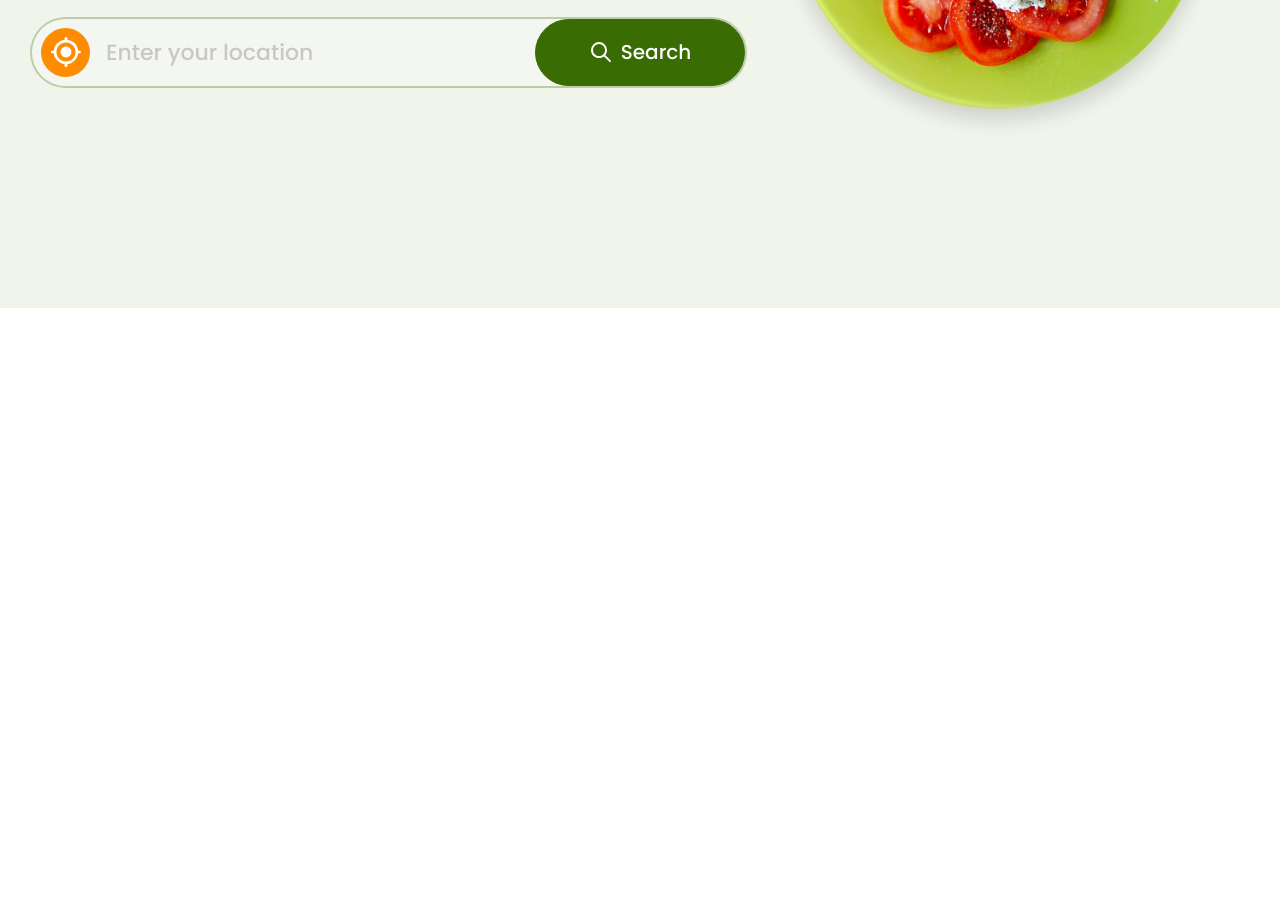
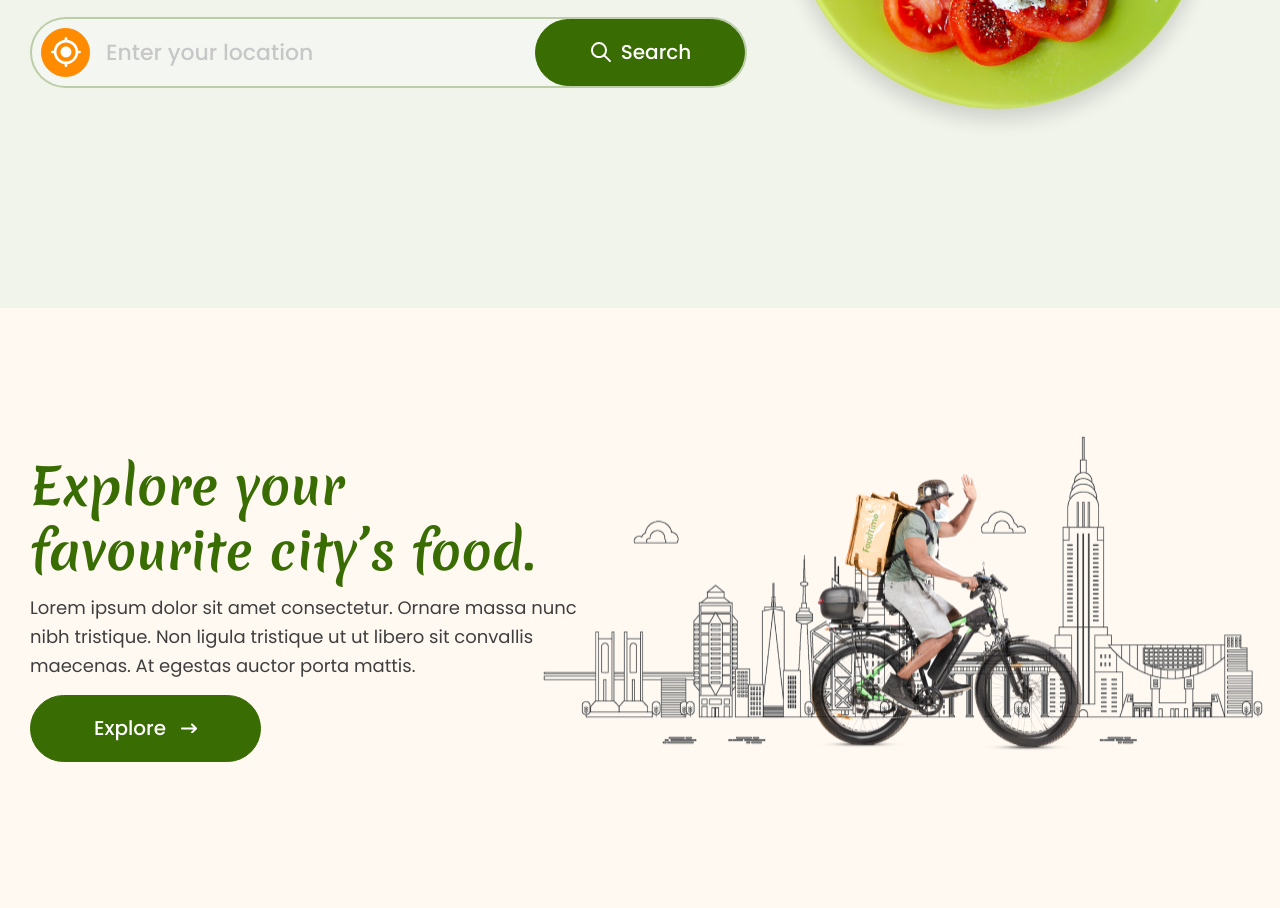
Before and after one commit to DimbCode/FoodTime, a plain HTML site: page index.html in a window 1280 px wide. Shown: the part 548-1456 px from the top of the page. Before the commit the page ends 856 px from the top, so only its background shows below. Drawn offline with Linux system fonts and the light colour scheme; files whose address does not match are found by name.

Commit message:
added explore-block

```diff
--- a/assets/sass/generalClasses.scss
+++ b/assets/sass/generalClasses.scss
@@ -133,3 +133,16 @@
     color: $primaryColor;
     margin-bottom: 27px;
 }
+
+.title-mini {
+    font-family: $secondaryFont;
+    font-weight: $bold;
+    font-size: 50px;
+    line-height: 130%;
+    color: $primaryColor;
+}
+
+.subtitle {
+    font-size: 18px;
+    line-height: 160%;
+}
--- a/assets/sass/sections/explore.scss
+++ b/assets/sass/sections/explore.scss
@@ -0,0 +1,36 @@
+// Explore Styles
+
+.explore {
+
+    min-height: 600px;
+    width: 100%;
+    justify-content: flex-start;
+    background: url("../images/explore-background.png") right center / 751px 500px no-repeat;
+    background-color: rgba(255, 139, 0, 0.05);
+
+    &__title {
+        max-width: 527px;
+        margin-bottom: 10px;
+    }
+
+    &__subtitle {
+        max-width: 567px;
+        margin-bottom: 14px;
+    }
+
+    &__btn {
+        @include btn($primaryColor, $primaryColor, $white);
+        min-width: 231px;
+        gap: 15px;
+
+        &::after {
+            content: "";
+            display: inline-block;
+            height: 10px;
+            width: 16px;
+            background-image: url("../images/arrow-right.svg");
+            background-size: 100%;
+            background-repeat: no-repeat;
+        }
+    }
+}
--- a/index.html
+++ b/index.html
@@ -9,6 +9,9 @@
 </head>
 <body>
     <div class="wrapper">
+
+        <!-- Header -->
+
         <header class="header">
             <div class="container flex header__container">
                 <section class="header__left">
@@ -68,7 +71,15 @@
                 </section>
             </div>
         </header>
+
+        <!-- Header End -->
+
+        <!-- Main -->
+
         <main class="main">
+
+            <!-- Home -->
+
             <section class="home">
                 <div class="container flex home__container">
                     <section class="home__section">
@@ -95,12 +106,43 @@
                     </section>
                 </div>
             </section>
+
+            <!-- Home End -->
+
+            <!-- Explore -->
+
+            <section class="explore flex">
+                <div class="container">
+                    <div class="explore__section">
+                        <h2 class="title-mini explore__title">
+                            Explore your favourite city’s food.
+                        </h2>
+                        <p class="subtitle explore__subtitle">
+                            Lorem ipsum dolor sit amet consectetur. Ornare massa nunc nibh tristique. Non ligula tristique ut ut libero sit convallis maecenas. At egestas auctor porta mattis.
+                        </p>
+                        <a href="#" class="explore__btn">
+                            Explore
+                        </a>
+                    </div>
+                </div>
+            </section>
+
+            <!-- Explore End -->
+
         </main>
+
+        <!-- Main End -->
+
+        <!-- Footer -->
+
         <footer class="footer">
             <div class="container">
 
             </div>
         </footer>
+
+        <!-- Footer End -->
+
     </div>
 <script src="index.js"></script>
 </body>
```
Also changed, not shown: assets/images/arrow-right.svg (added), assets/images/explore-background.png (added), assets/style/main.css.
